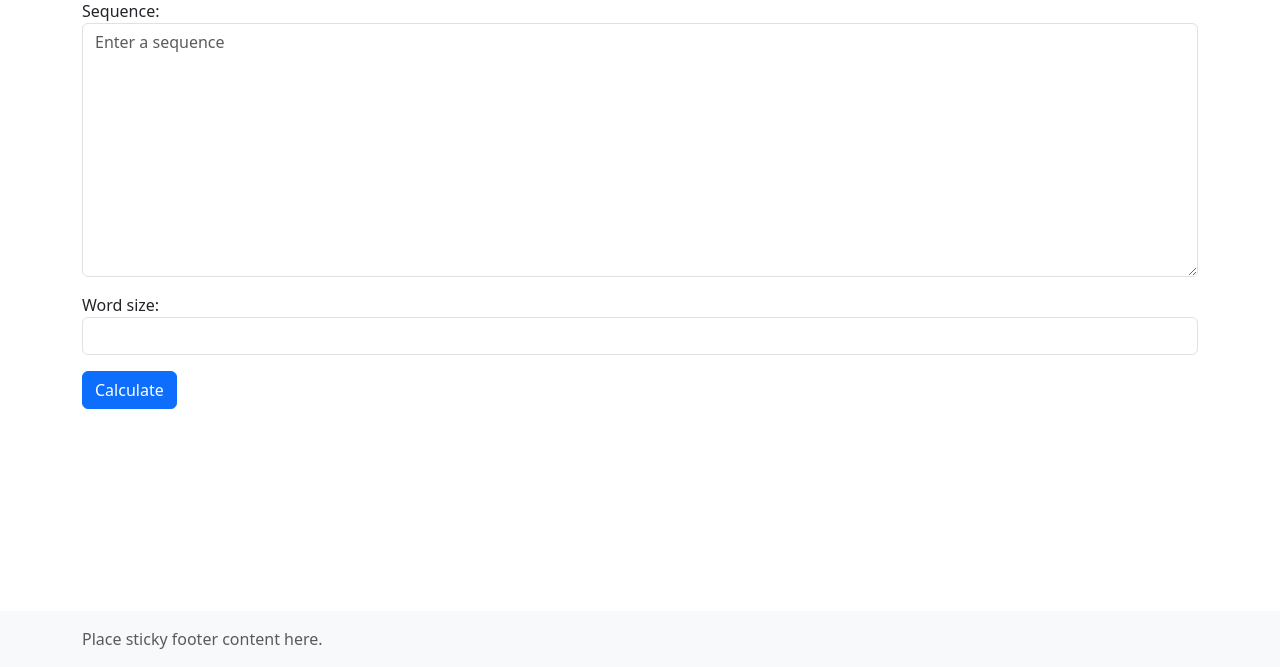
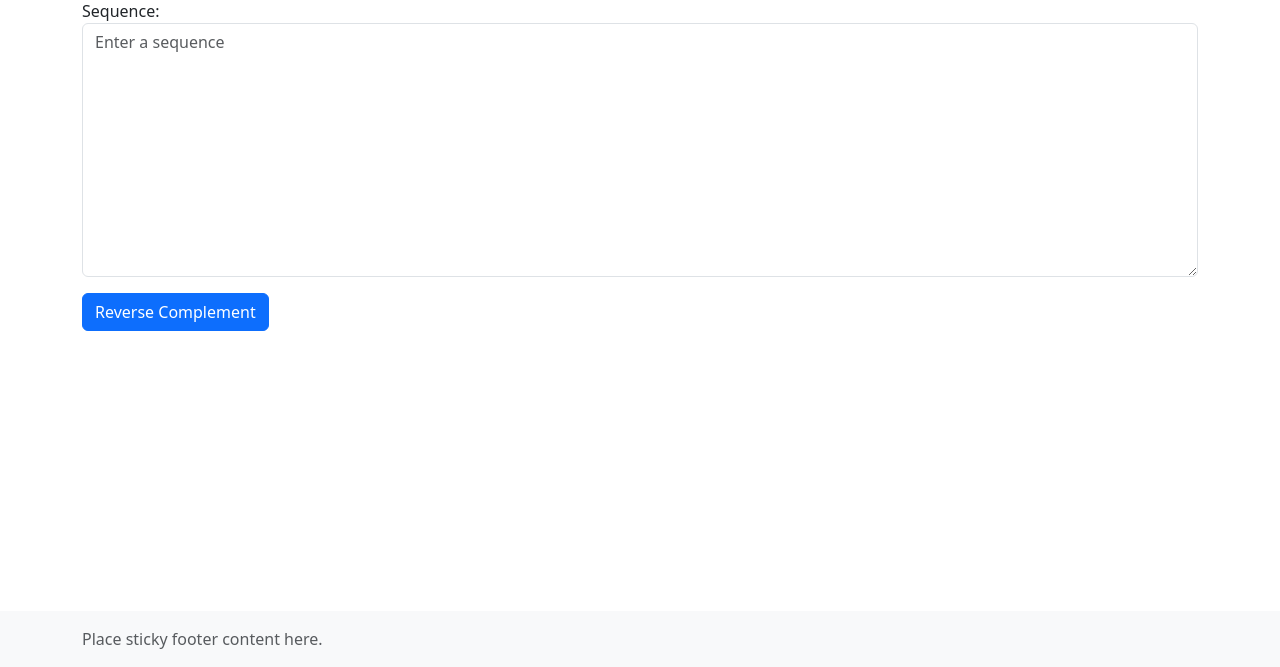
Before and after one commit to MieszkoCharchuta/django, a Django app: page /biotools/revcomp/ in a window 1280 px wide. Shown: the part 133-800 px from the top of the page. Run offline with Django 5.2, Linux system fonts and the light colour scheme.

Commit message:
Ad 4 done, halfway done!

```diff
--- a/biotools/forms.py
+++ b/biotools/forms.py
@@ -50,32 +50,12 @@ class RevCompForm(forms.Form):
             }
         ),
         required=True,
-        min_length=5,
-    )
-    word_size = forms.IntegerField(
-        required=True,
-        widget=forms.TextInput(
-            attrs={
-                "class": "form-control",
-            }
-        ),
+        min_length=1,
     )
 
     def clean_sequence(self):
         sequence = self.cleaned_data["sequence"]
+        for letter in sequence:
+            if letter not in {"A", "C", "G", "T", "a", "c", "g", "t"}:
+                raise forms.ValidationError("Sequence must be a DNA sequence")
         return sequence.upper()
-
-    def clean_word_size(self):
-        word_size = self.cleaned_data["word_size"]
-        if word_size < 1:
-            raise forms.ValidationError("Word size must be greater than or equal to 1.")
-        return word_size
-
-    def clean(self):
-        sequence = self.cleaned_data["sequence"]
-        word_size = self.cleaned_data["word_size"]
-        if word_size and sequence:
-            if word_size > len(sequence):
-                raise forms.ValidationError(
-                    "Sequence must be longer than or equal to word size."
-                )
--- a/biotools/templates/biotools/revcomp.html
+++ b/biotools/templates/biotools/revcomp.html
@@ -27,30 +27,23 @@
         }
     </style>
     {% if results %}
-        <h2>k-mer content in query sequence of length {{ query_length }}</h2>
         <table>
             <thead>
             <tr>
-                <th>k-mer</th>
-                <th>Occurrences</th>
-                <th>Percentage (%)</th>
+                <th>Reverse complementary sequence to query {{ query }}</th>
             </tr>
             </thead>
             <tbody>
-            {% for word, data in results.items %}
                 <tr>
-                    <td>{{ word }}</td>
-                    <td>{{ data.count }}</td>
-                    <td>{{ data.percentage|floatformat:2 }}</td>
+                    <td>{{ results }}</td>
                 </tr>
-            {% endfor %}
             </tbody>
         </table>
     {% else %}
         <form method="post">
             {% csrf_token %}
             {{ form.as_p }}
-            <button class="btn btn-primary" type="submit">Calculate</button>
+            <button class="btn btn-primary" type="submit">Reverse Complement</button>
         </form>
     {% endif %}
 {% endblock %}
--- a/biotools/views.py
+++ b/biotools/views.py
@@ -1,7 +1,8 @@
+from Bio.Seq import Seq
 from django.shortcuts import render
 
 from . import utils
-from .forms import SeqContentForm
+from .forms import SeqContentForm, RevCompForm
 
 
 def seqcontent_view(request):
@@ -25,18 +26,16 @@ def seqcontent_view(request):
 
 def revcomp_view(request):
     if request.method == "POST":
-        # formularz został wysłany
-        form = SeqContentForm(request.POST)
+        form = RevCompForm(request.POST)
         if form.is_valid():
             seq = form.cleaned_data["sequence"]
-            word_size = form.cleaned_data["word_size"]
-            d = utils.count_words(seq, word_size)
+            d = Seq(seq).reverse_complement()
             return render(
                 request,
                 "biotools/revcomp.html",
-                {"results": d, "query_length": len(seq)},
+                {"results": d, "query": seq},
             )
     else:
-        form = SeqContentForm()  # Utworzenie pustego formularza
+        form = RevCompForm()  # Utworzenie pustego formularza
 
     return render(request, "biotools/revcomp.html", {"form": form})
```
